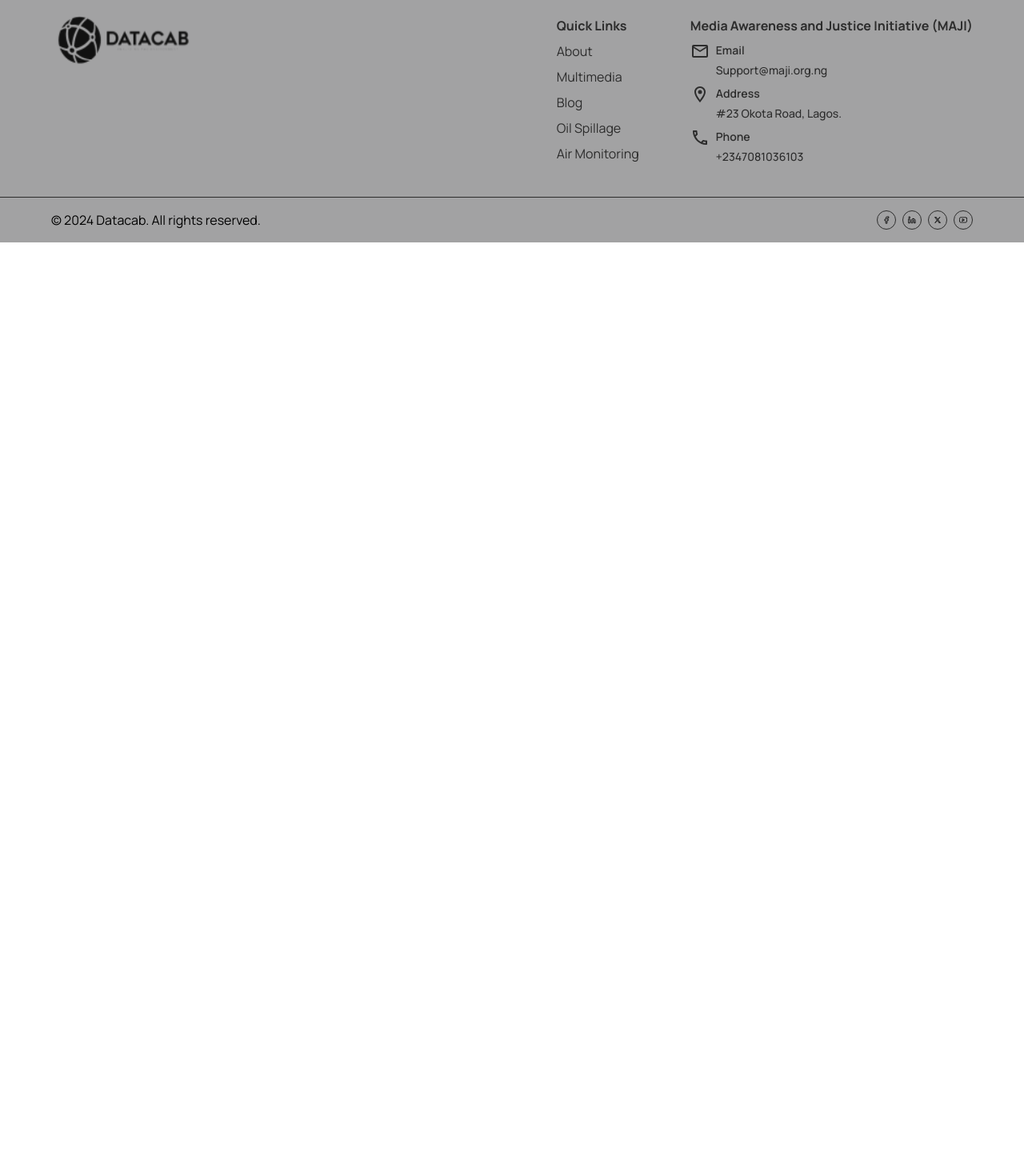
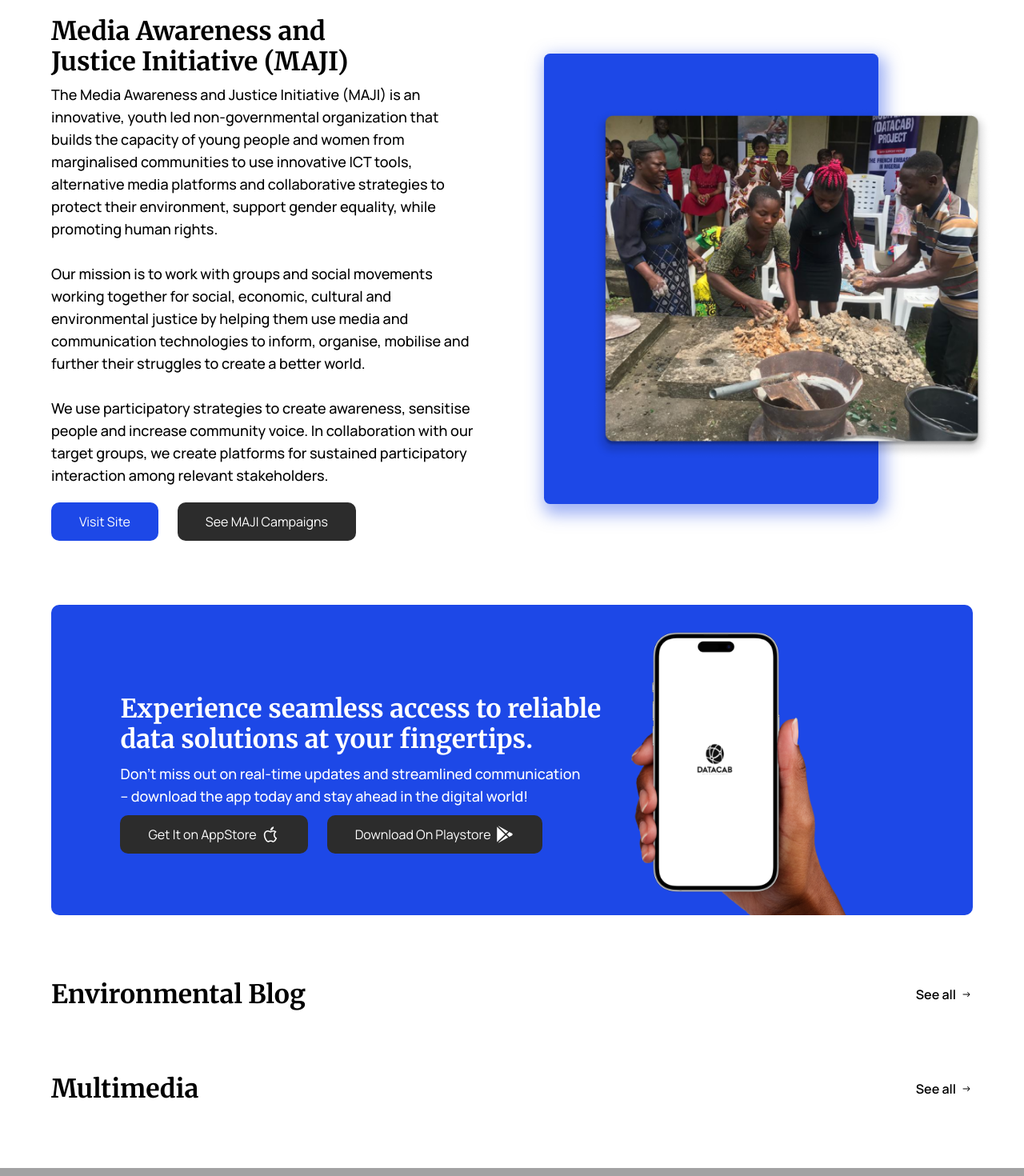
Before and after one commit to specpelz/DC_Web, a React (Vite) app: page / in a window 1280 px wide. Shown: the part 2460-3930 px from the top of the page at 80% size. Before the commit the page ends 2763 px from the top, so only its background shows below. Built offline with nearby package versions, Linux system fonts and the light colour scheme.

Commit message:
working on home page

```diff
--- a/src/components/button/index.tsx
+++ b/src/components/button/index.tsx
@@ -1,6 +1,5 @@
-import React from 'react';
-import { Link } from 'react-router-dom';
-
+import React from "react";
+import { Link } from "react-router-dom";
 
 interface ButtonProps {
   onClick?: () => void;
@@ -8,6 +7,8 @@
   className?: string;
   disabled?: boolean;
   to?: string;
+  leftIcon?: React.ReactNode; // Optional prop for left icon
+  rightIcon?: React.ReactNode; // Optional prop for right icon
 }
 
 const PrimaryBtn: React.FC<ButtonProps> = ({
@@ -16,23 +17,23 @@
   className,
   disabled,
   to,
+  leftIcon, // Destructure leftIcon
+  rightIcon, // Destructure rightIcon
 }) => {
   const buttonContent = (
     <button
       onClick={onClick}
-      className={`py-[1.4rem] px-[10px] lg:px-[35px] text-[1.4rem] lg:text-[1.6rem] rounded-[1rem] w-full ${className}`}
+      className={`flex items-center justify-center py-[1.4rem] px-[10px] lg:px-[35px] text-[1.4rem] lg:text-[1.6rem] rounded-[1rem] w-full ${className}`}
       disabled={disabled}
     >
+      {leftIcon && <span className="mr-2">{leftIcon}</span>}
       {children}
+      {rightIcon && <span className="ml-2">{rightIcon}</span>}
     </button>
   );
 
   if (to) {
-    return (
-      <Link to={to}>
-        <a>{buttonContent}</a>
-      </Link>
-    );
+    return <Link to={to}>{buttonContent}</Link>;
   }
 
   return buttonContent;
--- a/src/pages/home/index.tsx
+++ b/src/pages/home/index.tsx
@@ -4,6 +4,10 @@
 import WhatWeDo from "./sections/whatwedo";
 import MapHighlights from "./sections/map";
 import Container from "@components/container";
+import MediaAwareness from "./sections/media";
+import MobileAppExperience from "./sections/app";
+import EnvironmentalBlog from "./sections/blog";
+import Multimedia from "./sections/multimedia";
 
 const Home = () => {
   return (
@@ -13,6 +17,10 @@
         <AboutDataCasting />
         <WhatWeDo />
         <MapHighlights />
+        <MediaAwareness />
+        <MobileAppExperience />
+        <EnvironmentalBlog />
+        <Multimedia />
       </Container>
     </MainLayout>
   );
--- /dev/null
+++ b/src/pages/home/sections/app/index.tsx
@@ -0,0 +1,52 @@
+import PrimaryBtn from "@components/button";
+import { AiOutlineApple } from "react-icons/ai";
+import { IoLogoGooglePlaystore } from "react-icons/io5";
+import { Link } from "react-router-dom";
+
+const MobileAppExperience = () => {
+  return (
+    <div className="pt-[0px] pb-[0px] lg:pb-0 lg:pt-[34px] bg-primaryColor rounded-[10px] ">
+      <div className="lg:w-[85%] mx-auto flex flex-col lg:flex-row items-center gap-20  ">
+        <div className="lg:w-[60%] mx-auto flex flex-col gap-[10px] py-[20px] lg:py-0">
+          <h2
+            style={{
+              fontFamily: "Merriweather",
+              fontWeight: 700,
+            }}
+            className="text-[24px] lg:text-[32px]  lg:leading-[38px] w-[90%]  lg:mx-0 mx-auto lg:w-[613px] text-brandWhite"
+          >
+            Experience seamless access to reliable data solutions at your
+            fingertips.
+          </h2>
+          <h3 className="text-[16px] lg:text-[18px] w-[90%] lg:w-auto mx-auto font-[500] lg:leading-[28px] text-brandWhite">
+            Don’t miss out on real-time updates and streamlined communication –
+            download the app today and stay ahead in the digital world!
+          </h3>
+          <div className="flex flex-col lg:flex-row items-start w-[90%] lg:w-full mx-auto lg:mx-0 gap-[10px] lg:gap-[24px] ">
+            <Link to="#">
+              <PrimaryBtn
+                rightIcon={<AiOutlineApple size={24} />}
+                className="bg-brandDark  h-[38px] lg:h-[48px] flex justify-center items-center text-brandWhite"
+              >
+                Get It on AppStore
+              </PrimaryBtn>
+            </Link>
+            <Link to="#">
+              <PrimaryBtn
+                rightIcon={<IoLogoGooglePlaystore size={24} />}
+                className="text-brandWhite bg-brandDark  h-[38px] lg:h-[48px] flex justify-center items-center"
+              >
+                Download On Playstore
+              </PrimaryBtn>
+            </Link>
+          </div>
+        </div>
+        <div className="lg:w-[40%] hidden lg:flex">
+          <img src="/dataApp.png" alt="" />
+        </div>
+      </div>
+    </div>
+  );
+};
+
+export default MobileAppExperience;
--- /dev/null
+++ b/src/pages/home/sections/blog/index.tsx
@@ -0,0 +1,25 @@
+import { IoIosArrowRoundForward } from "react-icons/io";
+
+const EnvironmentalBlog = () => {
+  return (
+    <div className=" py-[40px] lg:py-[80px]">
+      <div className="flex items-center justify-between">
+        <h2
+          style={{
+            fontFamily: "Merriweather",
+            fontWeight: 700,
+          }}
+          className="text-[24px] lg:text-[32px]  lg:leading-[38px] "
+        >
+          Environmental Blog
+        </h2>
+        <p className="flex items-center gap-2 text-[16px] font-[600] cursor-pointer">
+          See all
+          <IoIosArrowRoundForward />
+        </p>
+      </div>
+    </div>
+  );
+};
+
+export default EnvironmentalBlog;
--- a/src/pages/home/sections/map/index.tsx
+++ b/src/pages/home/sections/map/index.tsx
@@ -1,6 +1,6 @@
 const MapHighlights = () => {
   return (
-    <div className="pt-[20px] pb-[40px] lg:py-[40px]">
+    <div className="pb-[40px] lg:py-[40px]">
       <div className="flex flex-col gap-[8px] justify-center items-center">
         <h2
           style={{
--- /dev/null
+++ b/src/pages/home/sections/media/index.tsx
@@ -0,0 +1,68 @@
+import PrimaryBtn from "@components/button";
+import { Link } from "react-router-dom";
+
+const MediaAwareness = () => {
+  return (
+    <div className="pt-[0px] pb-[40px] lg:pt-[40px] lg:pb-[80px]">
+      <div className="flex flex-col-reverse lg:flex-row justify-between items-center gap-[40px] lg:gap-[80px]">
+        <div className="w-full lg:w-[50%] flex flex-col gap-[8px]">
+          <h2
+            style={{
+              fontFamily: "Merriweather",
+              fontWeight: 700,
+            }}
+            className="text-[24px] lg:text-[32px] lg:w-[400px] lg:leading-[38px]"
+          >
+            Media Awareness and Justice Initiative (MAJI)
+          </h2>
+          <h3 className="text-[16px] lg:text-[18px] font-[500] lg:leading-[28px]">
+            The Media Awareness and Justice Initiative (MAJI) is an innovative,
+            youth led non-governmental organization that builds the capacity of
+            young people and women from marginalised communities to use
+            innovative ICT tools, alternative media platforms and collaborative
+            strategies to protect their environment, support gender equality,
+            while promoting human rights.
+            <br />
+            <br />
+            Our mission is to work with groups and social movements working
+            together for social, economic, cultural and environmental justice by
+            helping them use media and communication technologies to inform,
+            organise, mobilise and further their struggles to create a better
+            world.
+            <br />
+            <br />
+            We use participatory strategies to create awareness, sensitise
+            people and increase community voice. In collaboration with our
+            target groups, we create platforms for sustained participatory
+            interaction among relevant stakeholders.
+          </h3>
+
+          <div className="flex items-center gap-[10px] lg:gap-[24px] mt-[12px]">
+            <Link to="#">
+              <PrimaryBtn className="bg-primaryColor  h-[38px] lg:h-[48px] flex justify-center items-center text-brandWhite">
+                Visit Site
+              </PrimaryBtn>
+            </Link>
+            <Link to="#">
+              <PrimaryBtn className="text-brandWhite bg-brandDark  h-[38px] lg:h-[48px] flex justify-center items-center">
+                See MAJI Campaigns
+              </PrimaryBtn>
+            </Link>
+          </div>
+        </div>
+
+        <div className="w-full lg:w-[50%] hidden lg:flex">
+          <div className="flex relative justify-center  items-center w-full lg:w-[418px] lg:h-[563px]  bg-primaryColor shadow-[4px_8px_20px_5px_rgba(65,101,235,0.5)] rounded-xl">
+            <img
+              src="/awareimg.png"
+              alt="awareness image"
+              className="lg:h-[454px] lg:w-[600px] lg:absolute lg:left-24 lg:max-w-[500px] pt-[14px]"
+            />
+          </div>
+        </div>
+      </div>
+    </div>
+  );
+};
+
+export default MediaAwareness;
--- /dev/null
+++ b/src/pages/home/sections/multimedia/index.tsx
@@ -0,0 +1,25 @@
+import { IoIosArrowRoundForward } from "react-icons/io"
+
+const Multimedia = () => {
+  return (
+    <div className="pt-[0px] pb-[40px] lg:pb-[80px]">
+    <div className="flex items-center justify-between">
+      <h2
+        style={{
+          fontFamily: "Merriweather",
+          fontWeight: 700,
+        }}
+        className="text-[24px] lg:text-[32px]  lg:leading-[38px] "
+      >
+       Multimedia
+      </h2>
+      <p className="flex items-center gap-2 text-[16px] font-[600] cursor-pointer">
+        See all
+        <IoIosArrowRoundForward />
+      </p>
+    </div>
+  </div>
+  )
+}
+
+export default Multimedia
```
Also changed, not shown: public/awareimg.png (added), public/dataApp.png (added).
